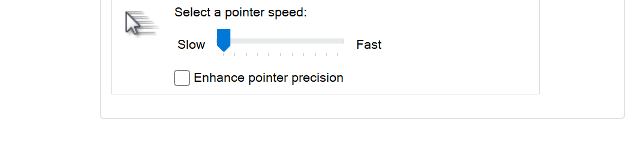
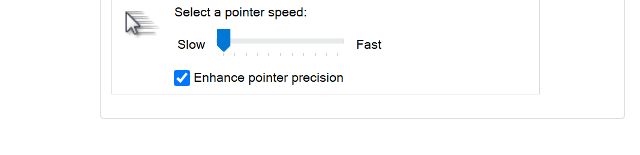
Before and after one commit to LokiResearch/TransferFunctionTools, a plain HTML site: page educate_mouse.html in a window 1280 px wide. Shown: the part 475-630 px from the top of the page, 0-640 px from the left. Drawn offline with Linux system fonts and the light colour scheme.

Commit message:
Check EPP by default

```diff
--- a/educate_mouse.html
+++ b/educate_mouse.html
@@ -68,7 +68,7 @@
 							<div style="position: relative;" class="row">
 									<img src="img/windows_slider_no_epp.png" class="windows_config_img">
 									<input type="range" id="initSlider" min="1" max="11" value="1" class="windows_config_slider">
-									<input type="checkbox" id="initEnhanced" value="" class="windows_config_epp">
+									<input type="checkbox" id="initEnhanced" value="" class="windows_config_epp" checked>
 							</div>
 						</div>
 					</div>
```
Also changed, not shown: replicate_study.html (+1 -1 lines).
